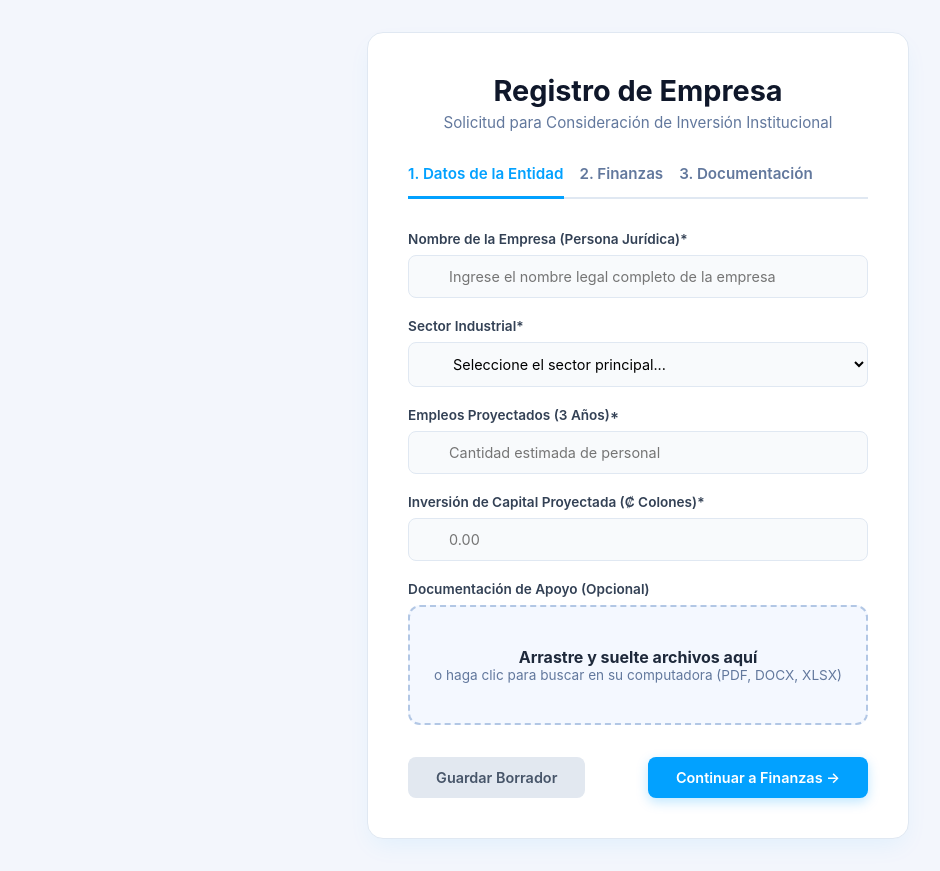
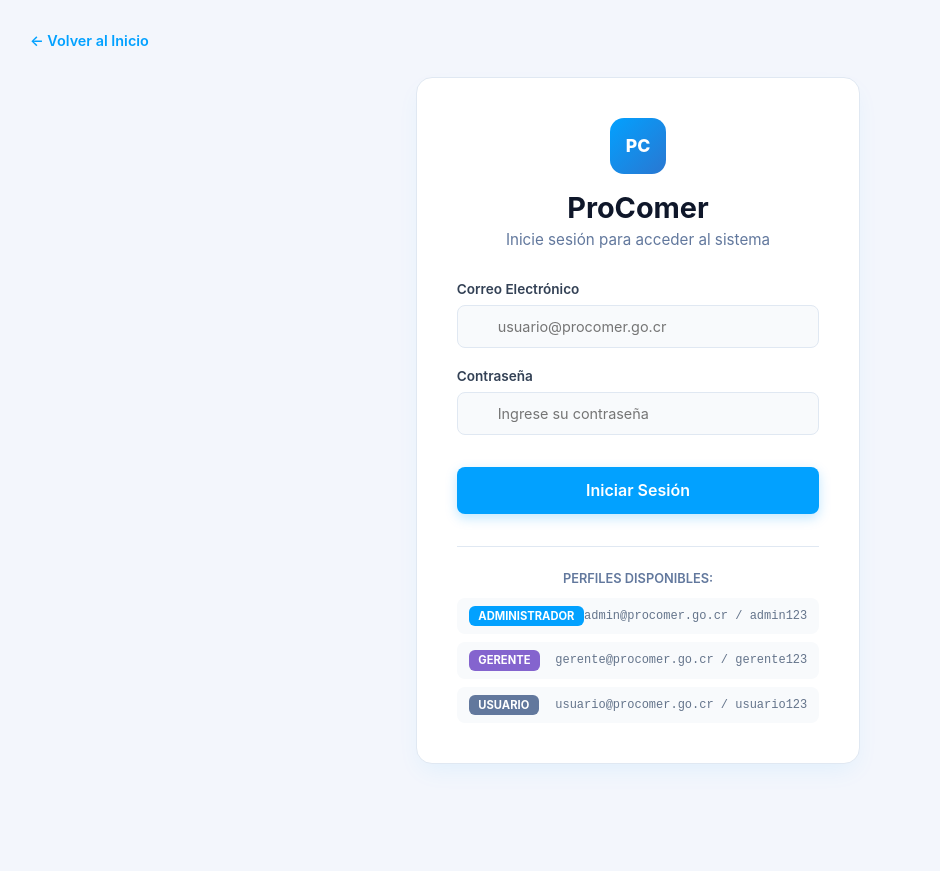
Before and after one commit to BryanGz25/Laboratorio_3, a website built with Vite: page laboratorio_3/src/pages/portalSolicitud.html in a window 1280 px wide. Shown: the whole page, without its empty margins (2-942 px from the left). After the commit the page ends 800 px from the top, so only its background shows below. Built offline with nearby package versions, Linux system fonts and the light colour scheme.

Commit message:
funcionabilidad agregada de botones y rutas

```diff
--- a/laboratorio_3/src/pages/portalSolicitud.html
+++ b/laboratorio_3/src/pages/portalSolicitud.html
@@ -2,65 +2,82 @@
 <html lang="es-CR">
 <head>
   <meta charset="UTF-8">
-  <title>Portal de Solicitante - Registro</title>
+  <title>ProComer - Inicio de Sesión</title>
   <meta name="viewport" content="width=device-width, initial-scale=1.0">
   <link rel="stylesheet" href="solicitud.css">
 </head>
 <body>
+  <a href="../../index.html" class="back-link">&larr; Volver al Inicio</a>
   <main class="main-content">
-    <div class="form-card">
+    <div class="form-card login-card">
       <div class="header" style="text-align: center;">
-        <h1>Registro de Empresa</h1>
-        <p>Solicitud para Consideración de Inversión Institucional</p>
+        <div class="login-logo">
+          <div class="logo-icon">PC</div>
+        </div>
+        <h1>ProComer</h1>
+        <p>Inicie sesión para acceder al sistema</p>
       </div>
 
-      <div class="steps-nav">
-        <div class="step-item active">1. Datos de la Entidad</div>
-        <div class="step-item">2. Finanzas</div>
-        <div class="step-item">3. Documentación</div>
-      </div>
-
-      <form>
+      <form id="loginForm">
         <div class="form-group">
-          <label>Nombre de la Empresa (Persona Jurídica)*</label>
-          <input type="text" class="form-control" placeholder="Ingrese el nombre legal completo de la empresa" required>
+          <label>Correo Electrónico</label>
+          <input type="email" id="email" class="form-control" placeholder="usuario@procomer.go.cr" required>
         </div>
 
         <div class="form-group">
-          <label>Sector Industrial*</label>
-          <select class="form-control" required>
-            <option value="">Seleccione el sector principal...</option>
-            <option>Tecnología y Software</option>
-            <option>Manufactura Avanzada</option>
-            <option>Energía Renovable</option>
-            <option>Salud y Biotecnología</option>
-          </select>
+          <label>Contraseña</label>
+          <input type="password" id="password" class="form-control" placeholder="Ingrese su contraseña" required>
         </div>
 
-        <div class="form-group">
-          <label>Empleos Proyectados (3 Años)*</label>
-          <input type="number" class="form-control" placeholder="Cantidad estimada de personal" required>
+        <div id="errorMsg" class="error-msg" style="display: none;"></div>
+
+        <div class="form-actions" style="justify-content: center;">
+          <button type="submit" class="btn btn-primary btn-login-submit">Iniciar Sesión</button>
         </div>
+      </form>
 
-        <div class="form-group">
-          <label>Inversión de Capital Proyectada (₡ Colones)*</label>
-          <input type="number" class="form-control" placeholder="0.00" required>
-        </div>
-
-        <div class="form-group">
-          <label>Documentación de Apoyo (Opcional)</label>
-          <div class="dropzone">
-            <strong>Arrastre y suelte archivos aquí</strong>
-            <p>o haga clic para buscar en su computadora (PDF, DOCX, XLSX)</p>
+      <div class="profiles-info">
+        <p class="profiles-title">Perfiles disponibles:</p>
+        <div class="profile-list">
+          <div class="profile-item">
+            <span class="profile-role admin">Administrador</span>
+            <span class="profile-cred">admin@procomer.go.cr / admin123</span>
+          </div>
+          <div class="profile-item">
+            <span class="profile-role gerente">Gerente</span>
+            <span class="profile-cred">gerente@procomer.go.cr / gerente123</span>
+          </div>
+          <div class="profile-item">
+            <span class="profile-role usuario">Usuario</span>
+            <span class="profile-cred">usuario@procomer.go.cr / usuario123</span>
           </div>
         </div>
-
-        <div class="form-actions">
-          <button type="button" class="btn btn-secondary">Guardar Borrador</button>
-          <button type="submit" class="btn btn-primary">Continuar a Finanzas &rarr;</button>
-        </div>
-      </form>
+      </div>
     </div>
   </main>
+
+  <script>
+    const users = {
+      'admin@procomer.go.cr': { password: 'admin123', role: 'admin', redirect: 'dashboard.html' },
+      'gerente@procomer.go.cr': { password: 'gerente123', role: 'gerente', redirect: 'panelDeAnalista.html' },
+      'usuario@procomer.go.cr': { password: 'usuario123', role: 'usuario', redirect: 'cumplimiento.html' }
+    };
+
+    document.getElementById('loginForm').addEventListener('submit', function(e) {
+      e.preventDefault();
+      const email = document.getElementById('email').value.trim();
+      const password = document.getElementById('password').value;
+      const errorMsg = document.getElementById('errorMsg');
+
+      const user = users[email];
+      if (user && user.password === password) {
+        errorMsg.style.display = 'none';
+        window.location.href = user.redirect;
+      } else {
+        errorMsg.textContent = 'Correo o contraseña incorrectos.';
+        errorMsg.style.display = 'block';
+      }
+    });
+  </script>
 </body>
 </html>
--- a/laboratorio_3/src/pages/solicitud.css
+++ b/laboratorio_3/src/pages/solicitud.css
@@ -12,7 +12,10 @@
 }
 
 * { box-sizing: border-box; margin: 0; padding: 0; font-family: 'Inter', system-ui, sans-serif; }
-body { background-color: var(--bg-app); color: var(--text-main); display: flex; justify-content: center; align-items: center; min-height: 100vh; padding: 2rem; }
+body { background-color: var(--bg-app); color: var(--text-main); min-height: 100vh; padding: 2rem; display: flex; flex-direction: column; align-items: center; }
+.back-link { display: inline-block; margin-bottom: 1.5rem; color: var(--primary); text-decoration: none; font-weight: 600; font-size: 0.9rem; align-self: flex-start; }
+.back-link:hover { color: var(--secondary); }
+.main-content { display: flex; justify-content: center; align-items: center; flex: 1; }
 
 /* Contenedor Principal Centrado */
 .form-card {
@@ -24,6 +27,7 @@ body { background-color: var(--bg-app); color: var(--text-main); display: flex;
   box-shadow: 0 10px 25px -5px rgba(2, 161, 255, 0.08);
   padding: 2.5rem;
 }
+.logo-icon { width: 40px; height: 40px; background: linear-gradient(135deg, var(--primary), var(--secondary)); border-radius: 10px; display: flex; align-items: center; justify-content: center; color: white; font-weight: 800; font-size: 0.85rem; }
 
 .header { text-align: center; margin-bottom: 2rem; }
 .header h1 { font-size: 1.8rem; font-weight: 700; color: #0F172A; }
@@ -83,3 +87,19 @@ label { font-size: 0.85rem; font-weight: 600; color: #334155; }
 .btn-primary { background: var(--primary); color: white; box-shadow: 0 4px 12px rgba(2, 161, 255, 0.25); }
 .btn-primary:hover { background: var(--secondary); }
 .btn-secondary { background: #E2E8F0; color: #475569; }
+
+/* Login */
+.login-card { max-width: 460px; }
+.login-logo { margin-bottom: 1rem; }
+.login-logo .logo-icon { width: 56px; height: 56px; background: linear-gradient(135deg, var(--primary), var(--secondary)); border-radius: 14px; display: inline-flex; align-items: center; justify-content: center; color: white; font-weight: 800; font-size: 1.1rem; }
+.btn-login-submit { width: 100%; padding: 0.85rem; font-size: 1rem; }
+.error-msg { background: #FEE2E2; color: #991B1B; padding: 0.75rem 1rem; border-radius: 8px; font-size: 0.85rem; font-weight: 500; margin-bottom: 1rem; text-align: center; }
+.profiles-info { margin-top: 2rem; border-top: 1px solid var(--border); padding-top: 1.5rem; }
+.profiles-title { font-size: 0.8rem; font-weight: 600; color: var(--neutral); text-transform: uppercase; margin-bottom: 0.75rem; text-align: center; }
+.profile-list { display: flex; flex-direction: column; gap: 0.5rem; }
+.profile-item { display: flex; justify-content: space-between; align-items: center; padding: 0.5rem 0.75rem; background: #F8FAFC; border-radius: 8px; font-size: 0.8rem; }
+.profile-role { font-weight: 700; padding: 0.2rem 0.6rem; border-radius: 6px; color: white; font-size: 0.7rem; text-transform: uppercase; }
+.profile-role.admin { background: var(--primary); }
+.profile-role.gerente { background: var(--tertiary); }
+.profile-role.usuario { background: var(--neutral); }
+.profile-cred { color: var(--text-muted); font-family: monospace; font-size: 0.75rem; }
--- a/laboratorio_3/src/style.css
+++ b/laboratorio_3/src/style.css
@@ -29,6 +29,9 @@ body { background-color: var(--bg-light); color: var(--text-main); min-height: 1
 .nav-link.active, .nav-link:hover { background: #F1F5F9; color: var(--primary); }
 
 .main-content { flex: 1; padding: 2rem; overflow-y: auto; max-width: 1200px; margin: 0 auto; }
+.topbar { display: flex; justify-content: flex-end; margin-bottom: 1.5rem; }
+.btn-logout { text-decoration: none; background: var(--primary); color: white; font-weight: 600; font-size: 0.9rem; padding: 0.5rem 1.25rem; border-radius: 8px; transition: background 0.2s; }
+.btn-logout:hover { background: var(--secondary); }
 .header { margin-bottom: 2rem; }
 .header h1 { font-size: 1.75rem; font-weight: 700; }
 .header p { color: var(--neutral-muted); font-size: 0.95rem; margin-top: 0.25rem; }
```
Also changed, not shown: laboratorio_3/index.html (+1 -1 lines), laboratorio_3/src/pages/cumplimiento.html (+6 -2 lines), laboratorio_3/src/pages/dashboard.html (+5 -3 lines), laboratorio_3/src/pages/panelDeAnalista.html (+6 -2 lines).
